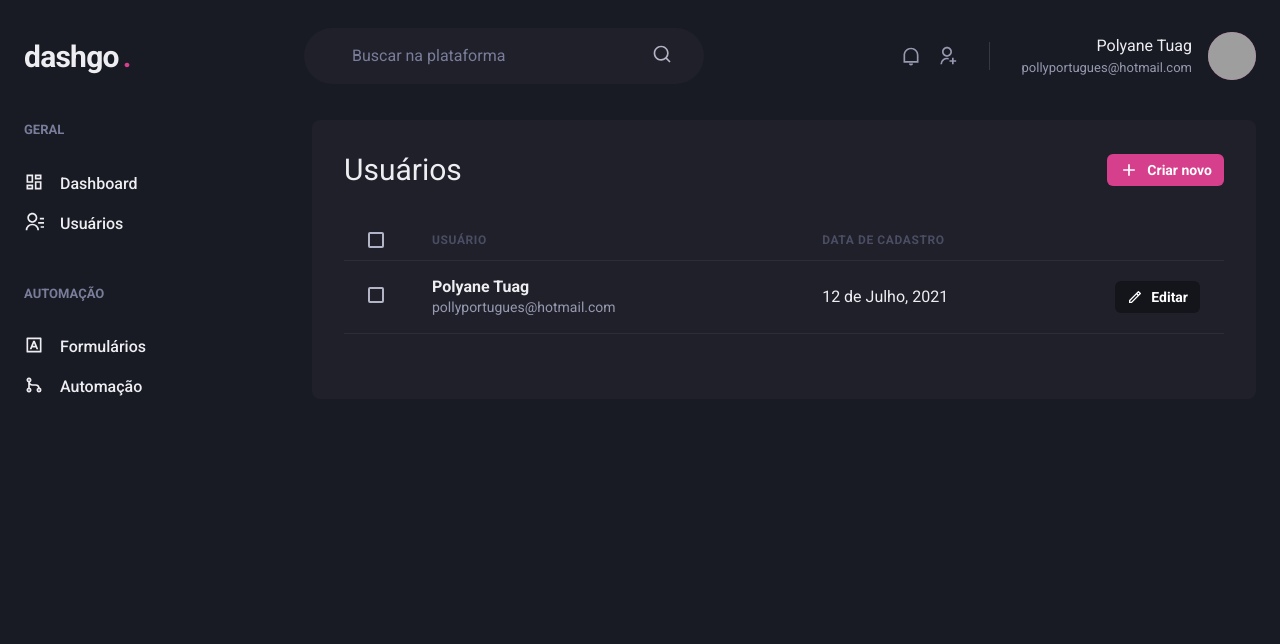
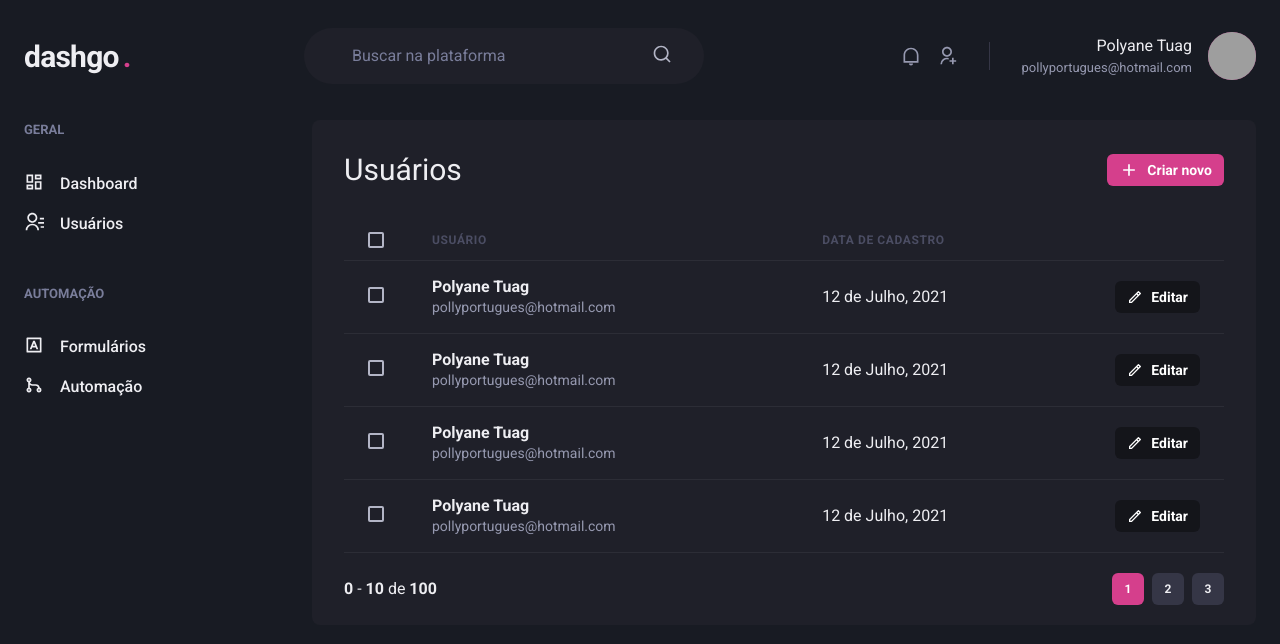
Before and after one commit to polyanetuag/dashgo, a Next.js app: page /users in a window 1280 px wide. Shown: the top 644 px of the page. Built offline with nearby package versions, Linux system fonts and the light colour scheme; grey boxes are pictures that could not be loaded.

Commit message:
criando paginação de usuarios

```diff
--- /dev/null
+++ b/src/components/Pagination.tsx
@@ -0,0 +1,55 @@
+import { Box, Button, Stack } from "@chakra-ui/react";
+
+export function Pagination() {
+  return (
+    <Stack
+      direction="row"
+      spacing="8"
+      justify="space-between"
+      align="center"
+    >
+      <Box py="6">
+        <strong>0</strong> - <strong>10</strong> de <strong>100</strong>
+      </Box>
+      <Stack direction="row" spacing="2" >
+      <Button
+        size="sm"
+        fontSize="xs"
+        width="4"
+        colorScheme="pink"
+        disabled
+        _disabled={{
+          bg: 'pink.500',
+          cursor: 'default',
+        }}
+      >
+        1
+      </Button>
+
+      <Button
+        size="sm"
+        fontSize="xs"
+        width="4"
+        bg="gray.700"
+        _hover={{
+          bg: 'gray.500'
+        }}
+      >
+        2
+      </Button>
+
+      <Button
+        size="sm"
+        fontSize="xs"
+        width="4"
+        bg="gray.700"
+        _hover={{
+          bg: 'gray.500'
+        }}
+      >
+        3
+      </Button>
+      </Stack>
+    </Stack>
+  )
+}
--- a/src/pages/users/index.tsx
+++ b/src/pages/users/index.tsx
@@ -1,6 +1,7 @@
 import { Box, Button, Checkbox, Flex, Heading, Icon, Table, Tbody, Td, Th, Thead, Tr, Text } from "@chakra-ui/react";
 import { RiAddLine, RiPencilLine } from "react-icons/ri";
 import { Header } from "../../components/Header";
+import { Pagination } from "../../components/Pagination";
 import { Sidebar } from "../../components/Sidebar";
 
 export default function UserList() {
@@ -63,9 +64,83 @@
             </Button>
                 </Td>
               </Tr>
+              <Tr>
+                <Td px="6">
+                <Checkbox colorScheme="pink" />
+                </Td>
+
+                <Td>
+                  <Box>
+                    <Text fontWeight="bold">Polyane Tuag</Text>
+                    <Text fontSize="sm" color="gray.300">pollyportugues@hotmail.com</Text>
+                  </Box>
+                </Td>
+                <Td>12 de Julho, 2021</Td>
+                <Td>
+                  <Button
+                    as="a"
+                    size="sm"
+                    fontSize="sm"
+                    colorScheme="blackAlpha"
+                    leftIcon={<Icon as={RiPencilLine} fontSize="16"/>}
+                  >
+                    Editar
+                  </Button>
+                </Td>
+              </Tr>
+
+              <Tr>
+                <Td px="6">
+                <Checkbox colorScheme="pink" />
+                </Td>
+
+                <Td>
+                  <Box>
+                    <Text fontWeight="bold">Polyane Tuag</Text>
+                    <Text fontSize="sm" color="gray.300">pollyportugues@hotmail.com</Text>
+                  </Box>
+                </Td>
+                <Td>12 de Julho, 2021</Td>
+                <Td>
+                  <Button
+                    as="a"
+                    size="sm"
+                    fontSize="sm"
+                    colorScheme="blackAlpha"
+                    leftIcon={<Icon as={RiPencilLine} fontSize="16"/>}
+                  >
+                    Editar
+                  </Button>
+                </Td>
+              </Tr>
+
+              <Tr>
+                <Td px="6">
+                <Checkbox colorScheme="pink" />
+                </Td>
+
+                <Td>
+                  <Box>
+                    <Text fontWeight="bold">Polyane Tuag</Text>
+                    <Text fontSize="sm" color="gray.300">pollyportugues@hotmail.com</Text>
+                  </Box>
+                </Td>
+                <Td>12 de Julho, 2021</Td>
+                <Td>
+                  <Button
+                    as="a"
+                    size="sm"
+                    fontSize="sm"
+                    colorScheme="blackAlpha"
+                    leftIcon={<Icon as={RiPencilLine} fontSize="16"/>}
+                  >
+                    Editar
+                  </Button>
+                </Td>
+              </Tr>
             </Tbody>
           </Table>
-
+          <Pagination />
         </Box>
       </Flex>
     </Box>
```
